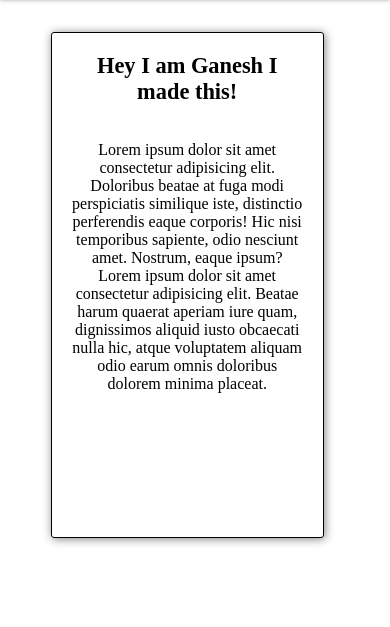
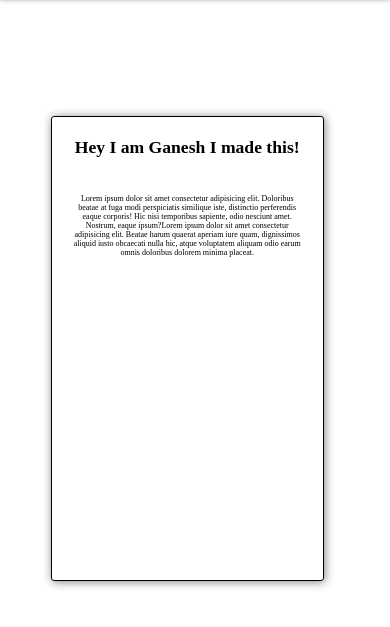
Before and after one commit to GaneshParmar/Responsive_Navbar, a plain HTML site: page index.html in a window 390 px wide. Shown: the part 179-806 px from the top of the page. Drawn offline with Linux system fonts and the light colour scheme.

Commit message:
Update style.css

```diff
--- a/style.css
+++ b/style.css
@@ -254,10 +254,31 @@ hr{
         background-color: whitesmoke;
         width: 100%;
         position: absolute;
-        top: 143px;
+        top: 168px;
         left: -100%;
         transition: ease 0.5s;
         z-index: 1;
      }
+     #small-info
+     {
+         position: absolute;
+         left: 13%;
+         top: 35%;
+         display: block;
+         border: 1px solid black;
+         box-shadow: 1px 1px 10px grey;
+         /* justify-content: space-around; */
+         border-radius: 3px;
+         width: 70%;
+         height: 55%;
+         padding: 20px;
+     }
+     #small-info >h1{
+        font-size: 1.1em;
+    }
+    #small-info >p
+    {
+        font-size: 0.5em;
+    }
 
 }
```
